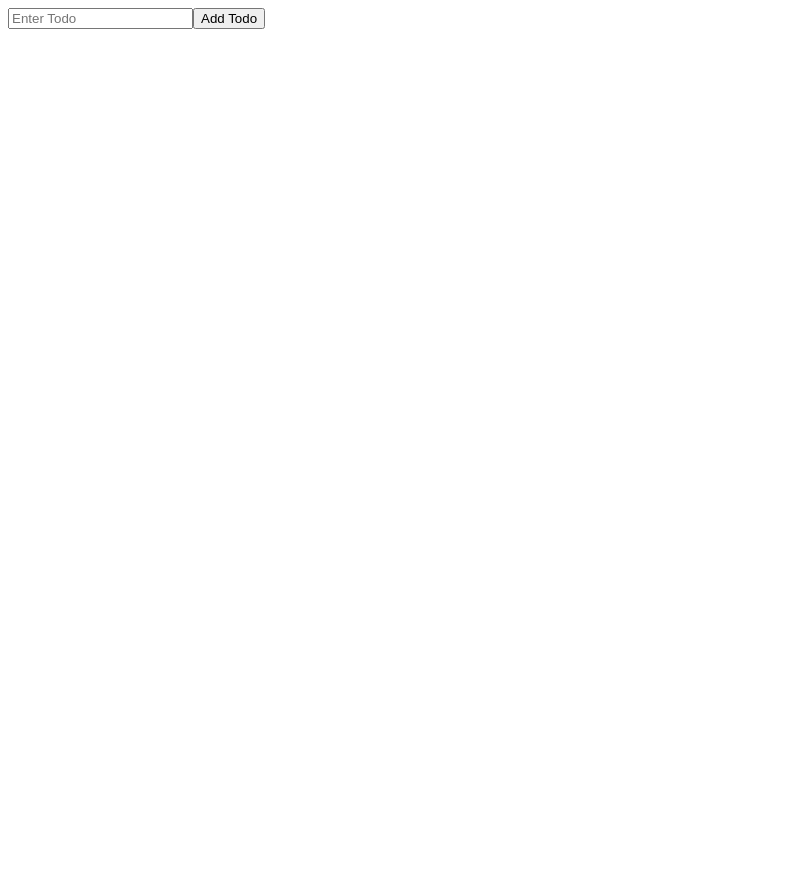
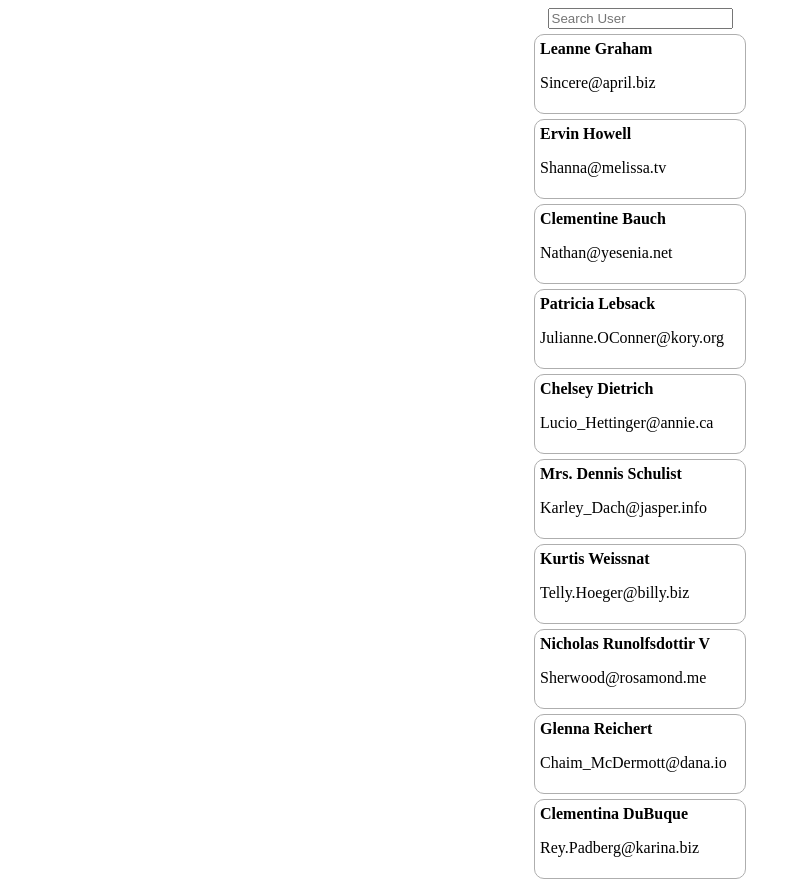
Before and after one commit to amrit-7/react-tut, a React (Vite) app: page / in a window 1280 px wide. Shown: the whole page, without its empty margins (0-801 px from the left). Before the commit the page ends 800 px from the top, so only its background shows below. Built offline with nearby package versions, Linux system fonts and the light colour scheme.

Commit message:
Search using .filter()

```diff
--- a/src/App.jsx
+++ b/src/App.jsx
@@ -1,63 +1,38 @@
-/* eslint-disable no-unused-vars */
 import { useState } from "react";
-
+import users from "../users.json";
 const App = () => {
-  const [todos, setTodos] = useState([]);
-  console.log("🚀 ~ file: App.jsx:6 ~ App ~ todos:", todos);
-  const [stringValue, setStringValue] = useState("");
-  const handleTodoChange = (e) => {
-    setStringValue(e.target.value);
+  const [searchString, setSearchString] = useState("");
+  const handleSearch = (e) => {
+    setSearchString(e.target.value);
   };
-  const handleAddTodo = (e) => {
-    e.preventDefault();
-    setTodos([...todos, stringValue]);
-    setStringValue("");
-  };
+  const filteredUsers = users.filter((user) => {
+    return user.name.toLowerCase().includes(searchString.toLowerCase());
+  });
   return (
-    <>
-      <form onSubmit={handleAddTodo}>
-        <input
-          value={stringValue}
-          placeholder="Enter Todo"
-          onChange={handleTodoChange}
-        />
-        <button>Add Todo</button>
-      </form>
-      {todos.map((todo, index) => {
+    <div
+      style={{ display: "flex", flexDirection: "column", alignItems: "center" }}
+    >
+      <input placeholder="Search User" type="search" onChange={handleSearch} />
+      {filteredUsers.map((user) => {
+        const { id, name, email } = user;
         return (
-          <div key={index} style={{ border: "1px solid red", width: "200px" }}>
-            {todo}
+          <div
+            key={id}
+            style={{
+              border: "1px solid #aeaeae",
+              width: "200px",
+              borderRadius: 10,
+              padding: 5,
+              marginTop: 5,
+            }}
+          >
+            <strong>{name}</strong>
+            <p>{email}</p>
           </div>
         );
       })}
-    </>
+    </div>
   );
 };
 
 export default App;
-
-// const App = () => {
-//   const [todos, setTodos] = useState([]);
-//   console.log("🚀 ~ file: App.jsx:29 ~ App ~ todos:", todos);
-//   const [stringValue, setStringValue] = useState("");
-//   const [count, setCount] = useState(0);
-//   const handleTodoChange = (e) => {
-//     setStringValue(e.target.value);
-//   };
-//   const handleAddTodo = (e) => {
-//     e.preventDefault();
-//     setTodos([...todos, { id: count, value: stringValue }]);
-//     setCount(count + 1);
-//   };
-//   return (
-//     <>
-//       <form onSubmit={handleAddTodo}>
-//         <input placeholder="Enter Todo" onChange={handleTodoChange} />
-//         <button>Add Todo</button>
-//       </form>
-//       {/* {todos} */}
-//     </>
-//   );
-// };
-
-// export default App;
--- /dev/null
+++ b/users.json
@@ -0,0 +1,232 @@
+[
+  {
+    "id": 1,
+    "name": "Leanne Graham",
+    "username": "Bret",
+    "email": "Sincere@april.biz",
+    "address": {
+      "street": "Kulas Light",
+      "suite": "Apt. 556",
+      "city": "Gwenborough",
+      "zipcode": "92998-3874",
+      "geo": {
+        "lat": "-37.3159",
+        "lng": "81.1496"
+      }
+    },
+    "phone": "1-770-736-8031 x56442",
+    "website": "hildegard.org",
+    "company": {
+      "name": "Romaguera-Crona",
+      "catchPhrase": "Multi-layered client-server neural-net",
+      "bs": "harness real-time e-markets"
+    }
+  },
+  {
+    "id": 2,
+    "name": "Ervin Howell",
+    "username": "Antonette",
+    "email": "Shanna@melissa.tv",
+    "address": {
+      "street": "Victor Plains",
+      "suite": "Suite 879",
+      "city": "Wisokyburgh",
+      "zipcode": "90566-7771",
+      "geo": {
+        "lat": "-43.9509",
+        "lng": "-34.4618"
+      }
+    },
+    "phone": "010-692-6593 x09125",
+    "website": "anastasia.net",
+    "company": {
+      "name": "Deckow-Crist",
+      "catchPhrase": "Proactive didactic contingency",
+      "bs": "synergize scalable supply-chains"
+    }
+  },
+  {
+    "id": 3,
+    "name": "Clementine Bauch",
+    "username": "Samantha",
+    "email": "Nathan@yesenia.net",
+    "address": {
+      "street": "Douglas Extension",
+      "suite": "Suite 847",
+      "city": "McKenziehaven",
+      "zipcode": "59590-4157",
+      "geo": {
+        "lat": "-68.6102",
+        "lng": "-47.0653"
+      }
+    },
+    "phone": "1-463-123-4447",
+    "website": "ramiro.info",
+    "company": {
+      "name": "Romaguera-Jacobson",
+      "catchPhrase": "Face to face bifurcated interface",
+      "bs": "e-enable strategic applications"
+    }
+  },
+  {
+    "id": 4,
+    "name": "Patricia Lebsack",
+    "username": "Karianne",
+    "email": "Julianne.OConner@kory.org",
+    "address": {
+      "street": "Hoeger Mall",
+      "suite": "Apt. 692",
+      "city": "South Elvis",
+      "zipcode": "53919-4257",
+      "geo": {
+        "lat": "29.4572",
+        "lng": "-164.2990"
+      }
+    },
+    "phone": "493-170-9623 x156",
+    "website": "kale.biz",
+    "company": {
+      "name": "Robel-Corkery",
+      "catchPhrase": "Multi-tiered zero tolerance productivity",
+      "bs": "transition cutting-edge web services"
+    }
+  },
+  {
+    "id": 5,
+    "name": "Chelsey Dietrich",
+    "username": "Kamren",
+    "email": "Lucio_Hettinger@annie.ca",
+    "address": {
+      "street": "Skiles Walks",
+      "suite": "Suite 351",
+      "city": "Roscoeview",
+      "zipcode": "33263",
+      "geo": {
+        "lat": "-31.8129",
+        "lng": "62.5342"
+      }
+    },
+    "phone": "(254)954-1289",
+    "website": "demarco.info",
+    "company": {
+      "name": "Keebler LLC",
+      "catchPhrase": "User-centric fault-tolerant solution",
+      "bs": "revolutionize end-to-end systems"
+    }
+  },
+  {
+    "id": 6,
+    "name": "Mrs. Dennis Schulist",
+    "username": "Leopoldo_Corkery",
+    "email": "Karley_Dach@jasper.info",
+    "address": {
+      "street": "Norberto Crossing",
+      "suite": "Apt. 950",
+      "city": "South Christy",
+      "zipcode": "23505-1337",
+      "geo": {
+        "lat": "-71.4197",
+        "lng": "71.7478"
+      }
+    },
+    "phone": "1-477-935-8478 x6430",
+    "website": "ola.org",
+    "company": {
+      "name": "Considine-Lockman",
+      "catchPhrase": "Synchronised bottom-line interface",
+      "bs": "e-enable innovative applications"
+    }
+  },
+  {
+    "id": 7,
+    "name": "Kurtis Weissnat",
+    "username": "Elwyn.Skiles",
+    "email": "Telly.Hoeger@billy.biz",
+    "address": {
+      "street": "Rex Trail",
+      "suite": "Suite 280",
+      "city": "Howemouth",
+      "zipcode": "58804-1099",
+      "geo": {
+        "lat": "24.8918",
+        "lng": "21.8984"
+      }
+    },
+    "phone": "210.067.6132",
+    "website": "elvis.io",
+    "company": {
+      "name": "Johns Group",
+      "catchPhrase": "Configurable multimedia task-force",
+      "bs": "generate enterprise e-tailers"
+    }
+  },
+  {
+    "id": 8,
+    "name": "Nicholas Runolfsdottir V",
+    "username": "Maxime_Nienow",
+    "email": "Sherwood@rosamond.me",
+    "address": {
+      "street": "Ellsworth Summit",
+      "suite": "Suite 729",
+      "city": "Aliyaview",
+      "zipcode": "45169",
+      "geo": {
+        "lat": "-14.3990",
+        "lng": "-120.7677"
+      }
+    },
+    "phone": "586.493.6943 x140",
+    "website": "jacynthe.com",
+    "company": {
+      "name": "Abernathy Group",
+      "catchPhrase": "Implemented secondary concept",
+      "bs": "e-enable extensible e-tailers"
+    }
+  },
+  {
+    "id": 9,
+    "name": "Glenna Reichert",
+    "username": "Delphine",
+    "email": "Chaim_McDermott@dana.io",
+    "address": {
+      "street": "Dayna Park",
+      "suite": "Suite 449",
+      "city": "Bartholomebury",
+      "zipcode": "76495-3109",
+      "geo": {
+        "lat": "24.6463",
+        "lng": "-168.8889"
+      }
+    },
+    "phone": "(775)976-6794 x41206",
+    "website": "conrad.com",
+    "company": {
+      "name": "Yost and Sons",
+      "catchPhrase": "Switchable contextually-based project",
+      "bs": "aggregate real-time technologies"
+    }
+  },
+  {
+    "id": 10,
+    "name": "Clementina DuBuque",
+    "username": "Moriah.Stanton",
+    "email": "Rey.Padberg@karina.biz",
+    "address": {
+      "street": "Kattie Turnpike",
+      "suite": "Suite 198",
+      "city": "Lebsackbury",
+      "zipcode": "31428-2261",
+      "geo": {
+        "lat": "-38.2386",
+        "lng": "57.2232"
+      }
+    },
+    "phone": "024-648-3804",
+    "website": "ambrose.net",
+    "company": {
+      "name": "Hoeger LLC",
+      "catchPhrase": "Centralized empowering task-force",
+      "bs": "target end-to-end models"
+    }
+  }
+]
```
